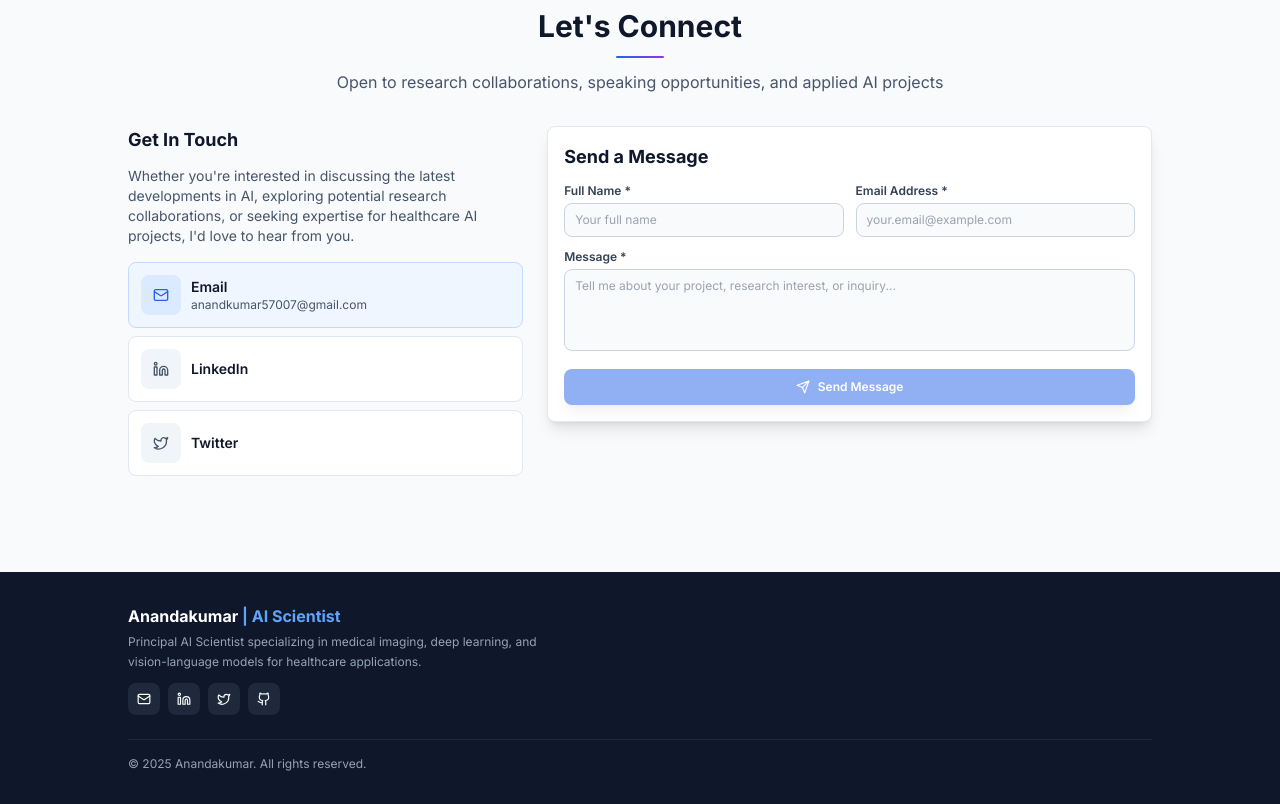
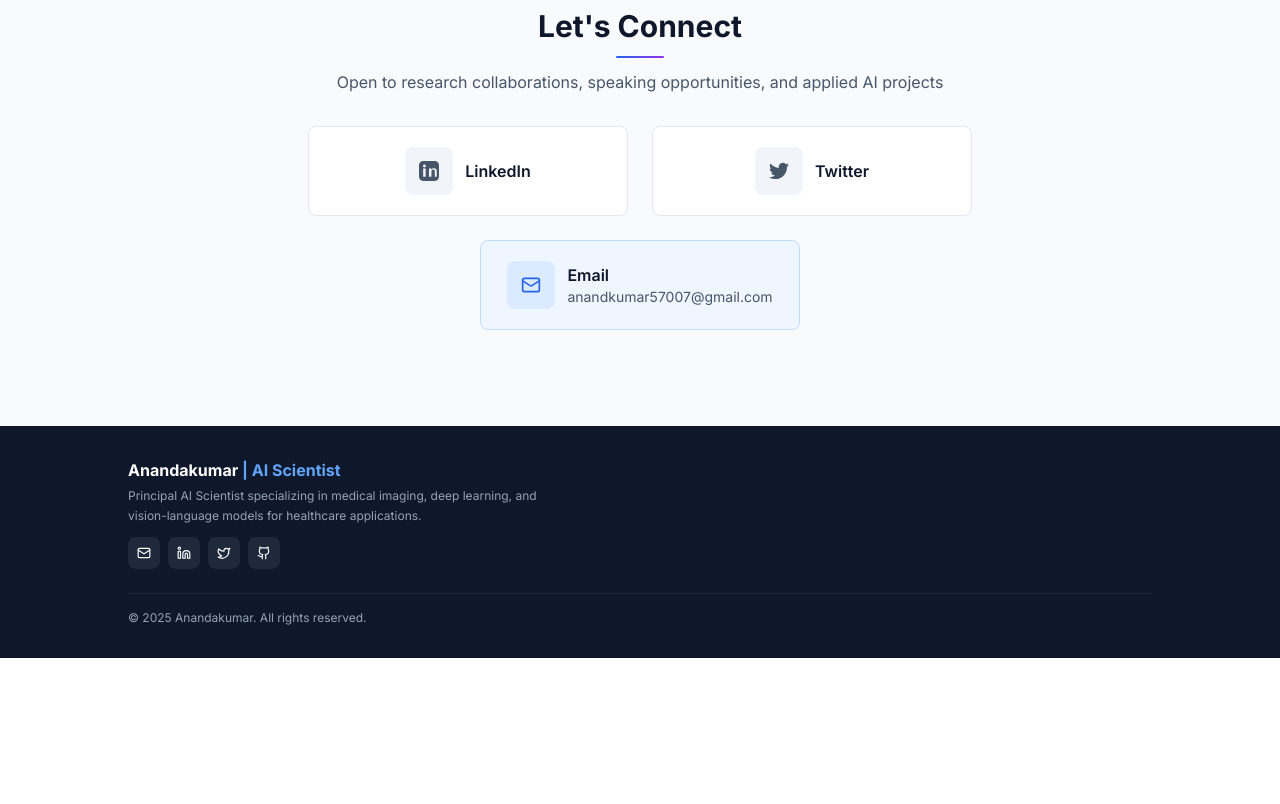
Before and after one commit to Anandakumar-D/personalportfolio, a React (Vite) app: page / in a window 1280 px wide. Shown: the part 3100-3904 px from the top of the page. After the commit the page ends 3758 px from the top, so only its background shows below. Built offline with nearby package versions, Linux system fonts and the light colour scheme.

Commit message:
alter the contact page details

```diff
--- a/src/components/Contact.tsx
+++ b/src/components/Contact.tsx
@@ -50,15 +50,23 @@ const Contact: React.FC = () => {
       primary: true
     },
     {
-      icon: Linkedin,
+      icon: (props: any) => (
+        <svg {...props} viewBox="0 0 24 24" fill="currentColor" xmlns="http://www.w3.org/2000/svg">
+          <path d="M19 0h-14c-2.76 0-5 2.24-5 5v14c0 2.76 2.24 5 5 5h14c2.76 0 5-2.24 5-5v-14c0-2.76-2.24-5-5-5zm-11 19h-3v-10h3v10zm-1.5-11.28c-.97 0-1.75-.79-1.75-1.75s.78-1.75 1.75-1.75 1.75.79 1.75 1.75-.78 1.75-1.75 1.75zm15.5 11.28h-3v-5.6c0-1.34-.03-3.07-1.87-3.07-1.87 0-2.16 1.46-2.16 2.97v5.7h-3v-10h2.89v1.36h.04c.4-.75 1.38-1.54 2.84-1.54 3.04 0 3.6 2 3.6 4.59v5.59z"/>
+        </svg>
+      ),
       title: 'LinkedIn',
-      href: 'https://linkedin.com/in/anandkumar',
+      href: 'https://www.linkedin.com/in/anandakumar-d/',
       primary: false
     },
     {
-      icon: Twitter,
+      icon: (props: any) => (
+        <svg {...props} viewBox="0 0 24 24" fill="currentColor" xmlns="http://www.w3.org/2000/svg">
+          <path d="M24 4.557a9.93 9.93 0 0 1-2.828.775 4.932 4.932 0 0 0 2.165-2.724c-.951.564-2.005.974-3.127 1.195a4.92 4.92 0 0 0-8.384 4.482c-4.086-.205-7.713-2.164-10.141-5.144a4.822 4.822 0 0 0-.664 2.475c0 1.708.87 3.216 2.188 4.099a4.904 4.904 0 0 1-2.229-.616c-.054 2.281 1.581 4.415 3.949 4.89a4.936 4.936 0 0 1-2.224.084c.627 1.956 2.444 3.377 4.6 3.417a9.867 9.867 0 0 1-6.102 2.104c-.396 0-.787-.023-1.175-.069a13.945 13.945 0 0 0 7.548 2.212c9.057 0 14.009-7.514 14.009-14.009 0-.213-.005-.425-.014-.636a10.012 10.012 0 0 0 2.457-2.548z"/>
+        </svg>
+      ),
       title: 'Twitter',
-      href: 'https://twitter.com/anandkumar',
+      href: 'https://x.com/Anandakumar_D25',
       primary: false
     }
   ];
@@ -78,22 +86,9 @@ const Contact: React.FC = () => {
             </p>
           </div>
 
-          <div className="grid lg:grid-cols-5 gap-4 lg:gap-6">
-            {/* Contact Information */}
-            <div className="lg:col-span-2 space-y-3 sm:space-y-4">
-              <div>
-                <h3 className="text-base sm:text-lg font-bold text-slate-900 dark:text-white mb-2 sm:mb-3">
-                  Get In Touch
-                </h3>
-                <p className="text-slate-600 dark:text-slate-400 leading-relaxed mb-3 sm:mb-4 text-xs sm:text-sm">
-                  Whether you're interested in discussing the latest developments in AI, exploring potential
-                  research collaborations, or seeking expertise for healthcare AI projects, I'd love to hear from you.
-                </p>
-              </div>
-
-              {/* Contact Methods */}
-              <div className="space-y-2">
-                {contactMethods.map((method) => {
+          <div className="flex flex-col items-center w-full mt-8">
+            <div className="flex justify-center gap-6 w-full max-w-2xl">
+              {contactMethods.slice(1, 3).map((method) => {
                 const IconComponent = method.icon;
                 return (
                   <a
@@ -101,24 +96,24 @@ const Contact: React.FC = () => {
                     href={method.href}
                     target={method.href.startsWith('http') ? '_blank' : undefined}
                     rel={method.href.startsWith('http') ? 'noopener noreferrer' : undefined}
-                      className={`group flex items-center p-2.5 sm:p-3 rounded-lg transition-all duration-300 ${
+                    className={`group flex items-center p-4 sm:p-5 rounded-lg transition-all duration-300 ${
                       method.primary
                         ? 'bg-blue-50 dark:bg-blue-900/20 border border-blue-200 dark:border-blue-800 hover:border-blue-300 dark:hover:border-blue-600'
                         : 'bg-white dark:bg-slate-900 border border-slate-200 dark:border-slate-700 hover:border-slate-300 dark:hover:border-slate-600'
-                      } hover:shadow-md transform hover:-translate-y-0.5`}
+                    } hover:shadow-md transform hover:-translate-y-0.5 w-72 sm:w-80 justify-center`}
                   >
-                      <div className={`flex items-center justify-center w-8 h-8 sm:w-10 sm:h-10 rounded-lg mr-2.5 group-hover:scale-110 transition-transform duration-300 ${
+                    <div className={`flex items-center justify-center w-10 h-10 sm:w-12 sm:h-12 rounded-lg mr-3 group-hover:scale-110 transition-transform duration-300 ${
                       method.primary
                         ? 'bg-blue-100 dark:bg-blue-800 text-blue-600 dark:text-blue-400'
                         : 'bg-slate-100 dark:bg-slate-800 text-slate-600 dark:text-slate-400'
                     }`}>
-                        <IconComponent size={14} className="sm:w-4 sm:h-4" />
+                      <IconComponent size={18} className="sm:w-5 sm:h-5" />
                     </div>
                     <div>
-                        <div className="font-semibold text-slate-900 dark:text-white text-xs sm:text-sm">
+                      <div className="font-semibold text-slate-900 dark:text-white text-sm sm:text-base">
                         {method.title}
                       </div>
-                        <div className="text-slate-600 dark:text-slate-400 text-xs">
+                      <div className="text-slate-600 dark:text-slate-400 text-xs sm:text-sm">
                         {method.description}
                       </div>
                     </div>
@@ -126,99 +121,39 @@ const Contact: React.FC = () => {
                 );
               })}
             </div>
+            <div className="flex justify-center w-full max-w-2xl mt-6">
+              {contactMethods.slice(0, 1).map((method) => {
+                const IconComponent = method.icon;
+                return (
+                  <a
+                    key={method.title}
+                    href={method.href}
+                    target={method.href.startsWith('http') ? '_blank' : undefined}
+                    rel={method.href.startsWith('http') ? 'noopener noreferrer' : undefined}
+                    className={`group flex items-center p-4 sm:p-5 rounded-lg transition-all duration-300 ${
+                      method.primary
+                        ? 'bg-blue-50 dark:bg-blue-900/20 border border-blue-200 dark:border-blue-800 hover:border-blue-300 dark:hover:border-blue-600'
+                        : 'bg-white dark:bg-slate-900 border border-slate-200 dark:border-slate-700 hover:border-slate-300 dark:hover:border-slate-600'
+                    } hover:shadow-md transform hover:-translate-y-0.5 w-72 sm:w-80 justify-center`}
+                  >
+                    <div className={`flex items-center justify-center w-10 h-10 sm:w-12 sm:h-12 rounded-lg mr-3 group-hover:scale-110 transition-transform duration-300 ${
+                      method.primary
+                        ? 'bg-blue-100 dark:bg-blue-800 text-blue-600 dark:text-blue-400'
+                        : 'bg-slate-100 dark:bg-slate-800 text-slate-600 dark:text-slate-400'
+                    }`}>
+                      <IconComponent size={18} className="sm:w-5 sm:h-5" />
                     </div>
-
-            {/* Contact Form */}
-            <div className="lg:col-span-3">
-              <div className="bg-white dark:bg-slate-900 rounded-lg border border-slate-200 dark:border-slate-700 p-3 sm:p-4 shadow-lg">
-                <h3 className="text-base sm:text-lg font-bold text-slate-900 dark:text-white mb-3">
-                  Send a Message
-                </h3>
-
-                {status.type === 'success' && (
-                  <div className="mb-3 p-2.5 bg-green-50 dark:bg-green-900/20 border border-green-200 dark:border-green-800 rounded-lg flex items-center">
-                    <CheckCircle size={14} className="text-green-600 dark:text-green-400 mr-2 flex-shrink-0" />
-                    <span className="text-green-800 dark:text-green-200 text-xs">{status.message}</span>
+                    <div>
+                      <div className="font-semibold text-slate-900 dark:text-white text-sm sm:text-base">
+                        {method.title}
                       </div>
-                )}
-
-                {status.type === 'error' && (
-                  <div className="mb-3 p-2.5 bg-red-50 dark:bg-red-900/20 border border-red-200 dark:border-red-800 rounded-lg flex items-center">
-                    <AlertCircle size={14} className="text-red-600 dark:text-red-400 mr-2 flex-shrink-0" />
-                    <span className="text-red-800 dark:text-red-200 text-xs">{status.message}</span>
-                  </div>
-                )}
-
-                <form onSubmit={handleSubmit} className="space-y-3">
-                  <div className="grid sm:grid-cols-2 gap-3">
-                    <div>
-                      <label htmlFor="name" className="block text-xs font-semibold text-slate-700 dark:text-slate-300 mb-1">
-                        Full Name *
-                      </label>
-                      <input
-                        type="text"
-                        id="name"
-                        name="name"
-                        value={formData.name}
-                        onChange={handleInputChange}
-                        required
-                        className="w-full px-2.5 py-2 bg-slate-50 dark:bg-slate-800 border border-slate-300 dark:border-slate-600 rounded-lg focus:ring-2 focus:ring-blue-500 focus:border-transparent outline-none transition-all duration-200 text-slate-900 dark:text-white text-xs"
-                        placeholder="Your full name"
-                      />
-                    </div>
-
-                    <div>
-                      <label htmlFor="email" className="block text-xs font-semibold text-slate-700 dark:text-slate-300 mb-1">
-                        Email Address *
-                      </label>
-                      <input
-                        type="email"
-                        id="email"
-                        name="email"
-                        value={formData.email}
-                        onChange={handleInputChange}
-                        required
-                        className="w-full px-2.5 py-2 bg-slate-50 dark:bg-slate-800 border border-slate-300 dark:border-slate-600 rounded-lg focus:ring-2 focus:ring-blue-500 focus:border-transparent outline-none transition-all duration-200 text-slate-900 dark:text-white text-xs"
-                        placeholder="your.email@example.com"
-                      />
+                      <div className="text-slate-600 dark:text-slate-400 text-xs sm:text-sm">
+                        {method.description}
                       </div>
                     </div>
-
-                  <div>
-                    <label htmlFor="message" className="block text-xs font-semibold text-slate-700 dark:text-slate-300 mb-1">
-                      Message *
-                    </label>
-                    <textarea
-                      id="message"
-                      name="message"
-                      value={formData.message}
-                      onChange={handleInputChange}
-                      required
-                      rows={4}
-                      className="w-full px-2.5 py-2 bg-slate-50 dark:bg-slate-800 border border-slate-300 dark:border-slate-600 rounded-lg focus:ring-2 focus:ring-blue-500 focus:border-transparent outline-none transition-all duration-200 text-slate-900 dark:text-white resize-none text-xs"
-                      placeholder="Tell me about your project, research interest, or inquiry..."
-                    />
-                  </div>
-
-                  <button
-                    type="submit"
-                    disabled={!isFormValid || status.type === 'loading'}
-                    className="w-full flex items-center justify-center px-3 sm:px-4 py-2 sm:py-2.5 bg-blue-600 hover:bg-blue-700 dark:bg-blue-500 dark:hover:bg-blue-600 text-white font-semibold rounded-lg transition-all duration-300 transform hover:-translate-y-0.5 shadow-lg hover:shadow-xl disabled:opacity-50 disabled:cursor-not-allowed disabled:transform-none text-xs"
-                  >
-                    {status.type === 'loading' ? (
-                      <>
-                        <div className="animate-spin rounded-full h-3 w-3 border-b-2 border-white mr-2"></div>
-                        Sending Message...
-                      </>
-                    ) : (
-                      <>
-                        <Send size={14} className="mr-2" />
-                        Send Message
-                      </>
-                    )}
-                  </button>
-                </form>
-              </div>
+                  </a>
+                );
+              })}
             </div>
           </div>
         </div>
```
Lines whose indentation alone changed are shown as unchanged.
